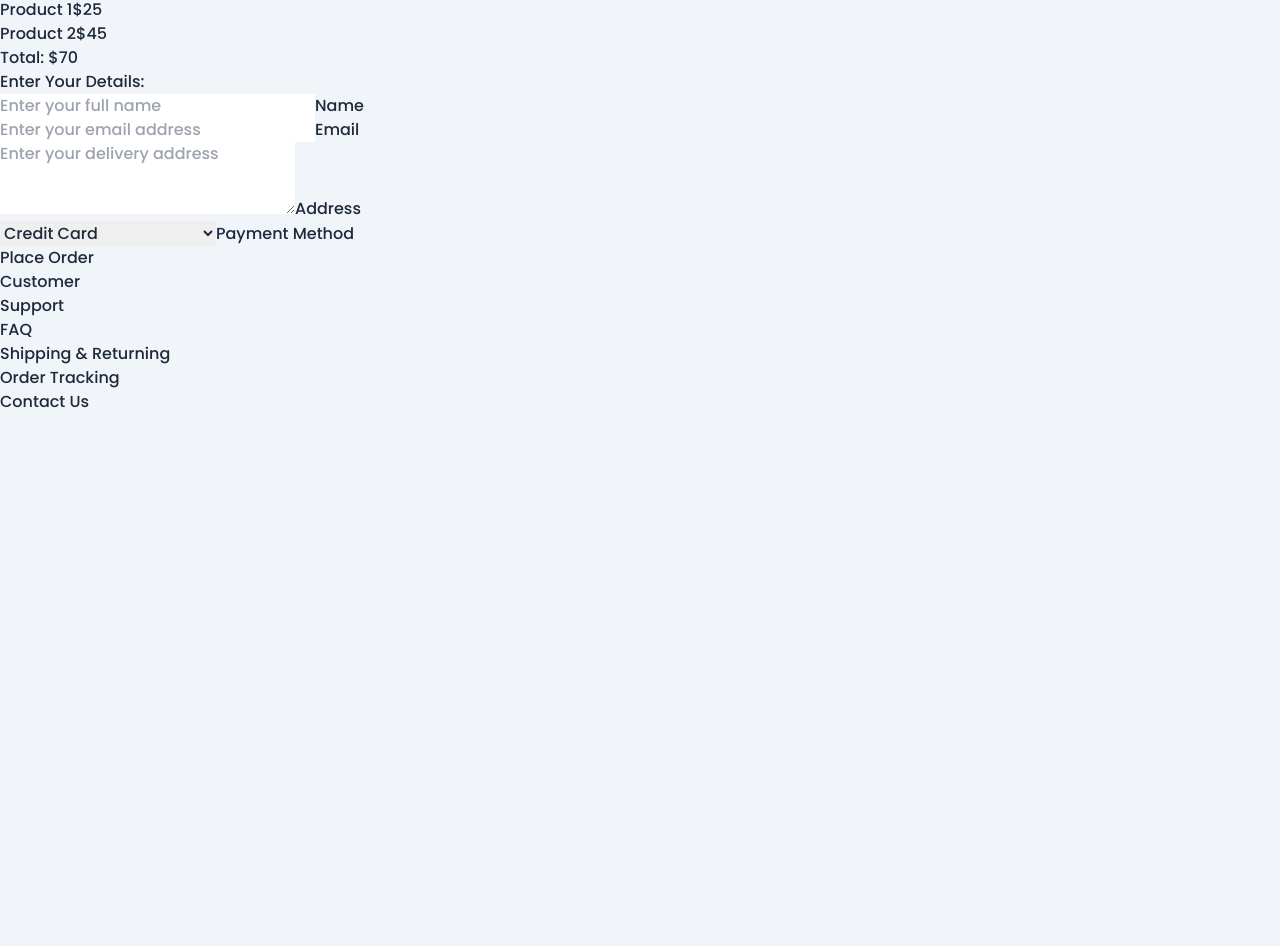
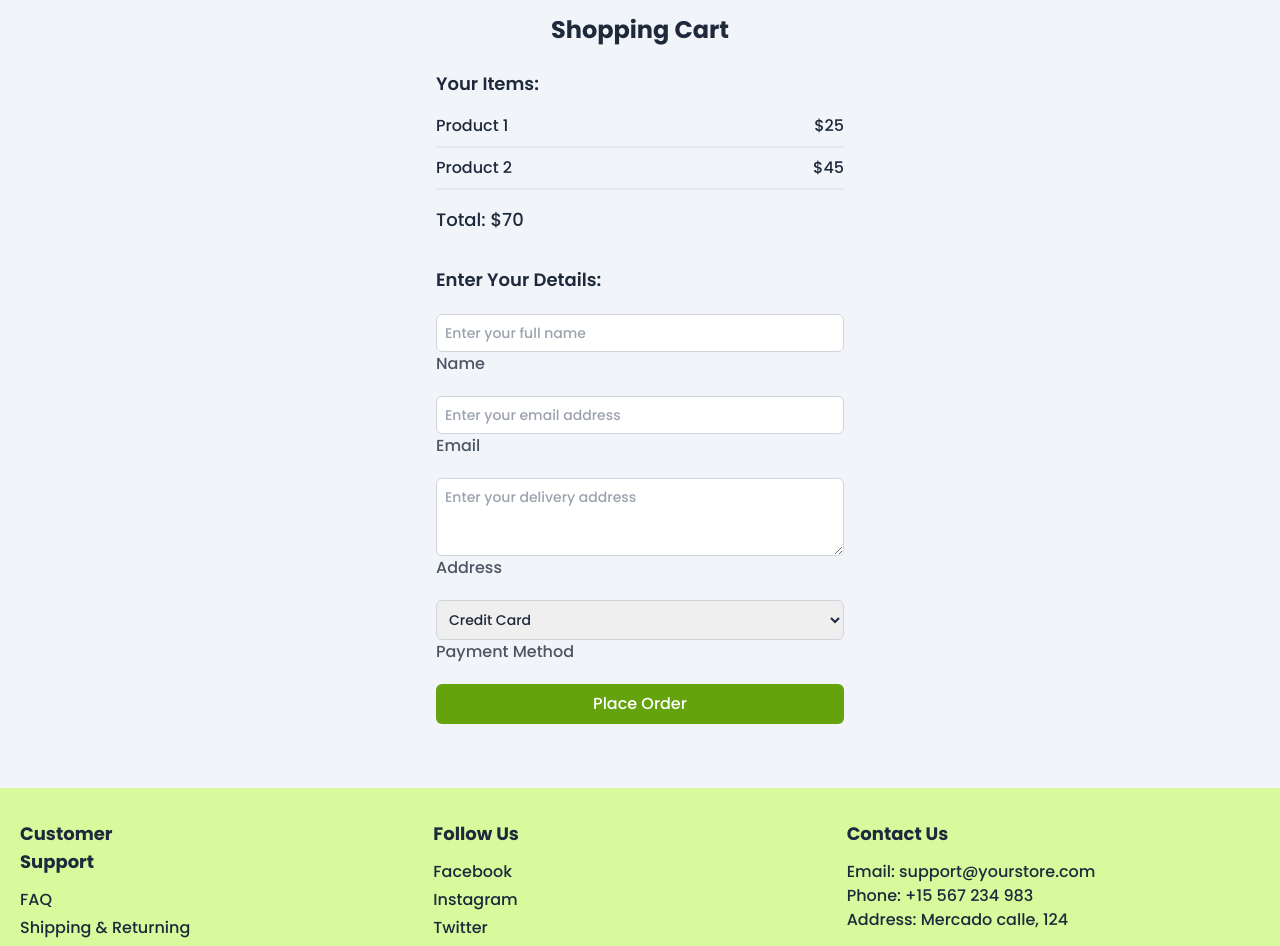
Before and after one commit to Maxdeoro/webShopReactRouter, a React (Vite) app: page /cart in a window 1280 px wide. Shown: the part 142-1088 px from the top of the page. Before the commit the page ends 800 px from the top, so only its background shows below. Built offline with nearby package versions, Linux system fonts and the light colour scheme.

Commit message:
styling Cart & Footer

```diff
--- a/package.json
+++ b/package.json
@@ -12,8 +12,7 @@
   "dependencies": {
     "react": "^18.3.1",
     "react-dom": "^18.3.1",
-    "react-router-dom": "^7.18.2",
-    "tailwindcss-textshadow": "^2.1.3"
+    "react-router-dom": "^7.18.2"
   },
   "devDependencies": {
     "@eslint/js": "^9.13.0",
--- a/src/components/Footer.jsx
+++ b/src/components/Footer.jsx
@@ -2,33 +2,57 @@ import { Link } from "react-router-dom";
 
 function Footer() {
     return (
-        <footer>
+        <footer className="px-5 py-8 bg-lime-200">
+            <div className="grid grid-cols-3 mb-5">
                 <div>
-                <h3
-                    >Customer <br/> Support
+                    <h3 className="mb-3 text-lg font-bold">
+                        Customer <br/> Support
                     </h3>
-                <ul>
+                    <ul className="space-y-1">
                         <li>
-                        <Link to='#'>FAQ</Link>
+                            <Link to='#' className="hover:underline">FAQ</Link>
                         </li>
                         <li>
-                        <Link to='#'>Shipping & Returning</Link>
+                            <Link to='#' className="hover:underline">Shipping & Returning</Link>
                         </li>
                         <li>
-                        <Link to='#'>Order Tracking</Link>
+                            <Link to='#' className="hover:underline">Order Tracking</Link>
                         </li>
                         <li>
-                        <Link to='#'>Contact Us</Link>
+                            <Link to='#' className="hover:underline">Contact Us</Link>
                         </li>
                     </ul>
                 </div>
+                <div>
+                    <h3 className="mb-3 text-lg font-bold">Follow Us</h3>
+                    <ul className="space-y-1">
+                        <li>
+                            <Link to='#' className="hover:underline">Facebook</Link>
+                        </li>
+                        <li>
+                            <Link to='#' className="hover:underline">Instagram</Link>
+                        </li>
+                        <li>
+                            <Link to='#' className="hover:underline">Twitter</Link>
+                        </li>
+                        <li >
+                            <Link to='#' className="hover:underline">LinkedIn</Link>
+                        </li>
+                    </ul>
+                </div>
+                <div>
+                    <h3 className="mb-3 text-lg font-bold">
+                        Contact Us
+                    </h3>
+                    <p>Email: support@yourstore.com</p>
+                    <p>Phone: +15 567 234 983</p>
+                    <p>Address: Mercado calle, 124</p>
+                </div>
+            </div>
+            <div className="text-center text-gray-800">
+                <p>&copy; 2026 YourStore, All rights recerved</p>
+            </div>
         </footer>
-        // <>
-        // <hr></hr>
-        // <h2>
-        //     FOOTER
-        // </h2>
-        // </>
     )
 };
 
--- a/src/pages/Cart.jsx
+++ b/src/pages/Cart.jsx
@@ -5,57 +5,62 @@ function Cart() {
   };
 
   return (
-    <div>
-      <h1>Shopping Cart</h1>
+    <div className="max-w-md p-5 py-16 mx-auto">
+      <h1 className="mb-6 text-2xl font-bold text-center">Shopping Cart</h1>
 
-      {/* Список товаров */}
-      <div>
-        <h2>Your Items:</h2>
-        <ul>
-          <li>
+      <div className="mb-8">
+        <h2 className="mb-4 text-lg font-semibold">Your Items:</h2>
+        <ul className="space-y-2">
+          <li className="flex items-center justify-between pb-2 border-b-2">
             <span>Product 1</span>
             <span>$25</span>
           </li>
-          <li>
+          <li className="flex items-center justify-between pb-2 border-b-2">
             <span>Product 2</span>
             <span>$45</span>
           </li>
         </ul>
-        <p>Total: $70</p>
+        <p className="mt-4 font-medium text-lg">Total: $70</p>
       </div>
 
-      {/* Форма */}
-      <form onSubmit={handleSubmit}>
-        <h2>Enter Your Details:</h2>
+      <form onSubmit={handleSubmit} className="space-y-5">
+        <h2 className="text-lg font-semibold">Enter Your Details:</h2>
 
-        {/* Поле Name */}
-        <div>
+        <div className="flex flex-col">
           <input id="name" type="text" placeholder="Enter your full name" required
-            className="peer"
+            className="p-2 text-sm border border-gray-300 rounded-md focus:outline-none
+            focus:ring-2 focus:ring-lime-500 peer"
           />
-          <label htmlFor="name" className="peer-hover:text-blue-600">Name</label>
+          <label htmlFor="name" className="text-gray-600 peer-hover:text-lime-600">Name</label>
         </div>
 
-        {/* Поле Email */}
-        <div>
-          <input id="email" type="email" placeholder="Enter your email address" required />
-          <label htmlFor="email">Email</label>
+        <div className="flex flex-col">
+          <input id="email" type="email" placeholder="Enter your email address" required
+            className="p-2 text-sm border border-gray-300 rounded-md focus:outline-none
+            focus:ring-2 focus:ring-lime-500 peer"
+          />
+          <label htmlFor="email" className="text-gray-600 peer-hover:text-lime-600">Email</label>
         </div>
 
-        {/* Поле Address */}
-        <div>
+        <div className="flex flex-col">
           <textarea
             id="address"
             placeholder="Enter your delivery address"
             rows="3"
             required
+            className="p-2 text-sm border border-gray-300 rounded-md focus:outline-none
+            focus:ring-2 focus:ring-lime-500 peer"
           ></textarea>
-          <label htmlFor="address">Address</label>
+          <label htmlFor="address" className="text-gray-600 peer-hover:text-lime-600">
+            Address
+          </label>
         </div>
 
-        {/* Поле Payment */}
-        <div>
-          <select id="payment" required>
+        <div className="flex flex-col">
+          <select id="payment" required
+            className="p-2 text-sm border border-gray-300 rounded-md focus:outline-none
+            focus:ring-2 focus:ring-lime-500 peer"
+          >
             <option value="" disabled>
               Select payment method
             </option>
@@ -63,11 +68,14 @@ function Cart() {
             <option value="paypal">PayPal</option>
             <option value="cash">Cash on Delivery</option>
           </select>
-          <label htmlFor="payment">Payment Method</label>
+          <label htmlFor="payment"  className="text-gray-600 peer-hover:text-lime-600">Payment Method</label>
         </div>
 
-        {/* Кнопка Submit */}
-        <button type="submit">Place Order</button>
+        <button type="submit" className="w-full px-4 py-2 text-white bg-lime-600 rounded-md
+                hover:bg-lime-500"
+        >
+          Place Order
+        </button>
       </form>
     </div>
   );
--- a/tailwind.config.js
+++ b/tailwind.config.js
@@ -43,6 +43,6 @@ export default {
   },
   plugins: [
     typography,
-    textShadow
+    // textShadow
   ],
 }
```
Also changed, not shown: 1 other file (tests, documents, lock files or other folders). Lines whose indentation alone changed are shown as unchanged.
